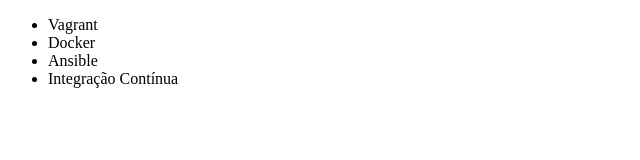
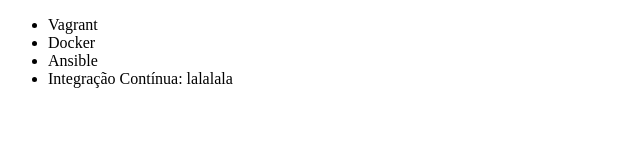
Before and after one commit to lucasJnMoura/alura-git, a plain HTML site: page index.html in a window 1280 px wide. Shown: the full height of the page, 0-640 px from the left. Drawn offline with Linux system fonts and the light colour scheme.

Commit message:
Renomeando nome do curso

```diff
--- a/index.html
+++ b/index.html
@@ -10,7 +10,7 @@
         <li>Vagrant</li>
         <li>Docker</li>
         <li>Ansible</li>
-        <li>Integração Contínua</li>
+        <li>Integração Contínua: lalalala</li>
     </ul>
 </body>
 </html>
```
